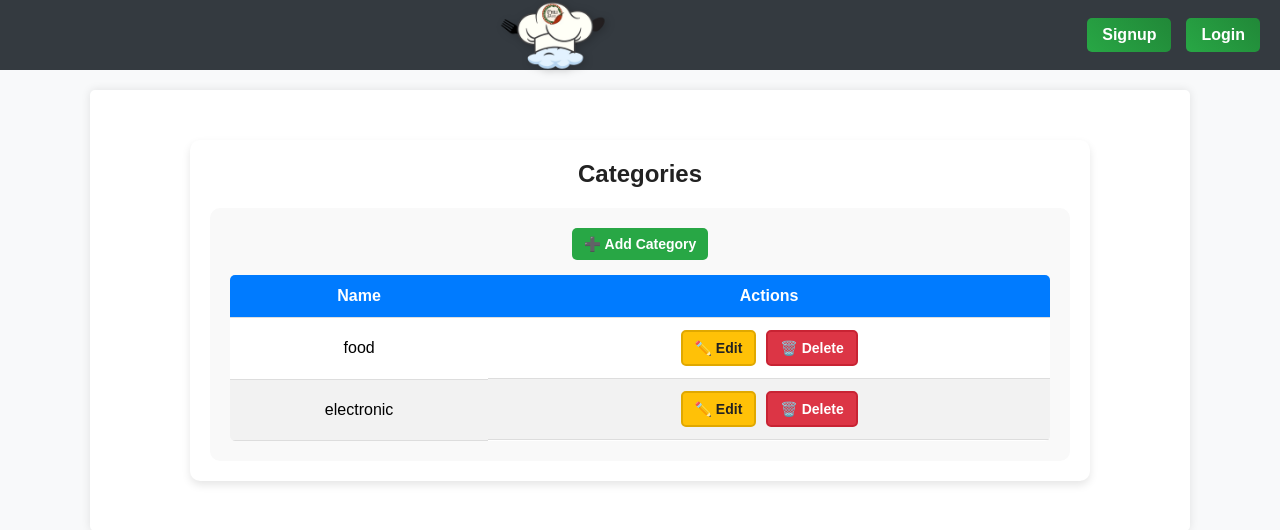
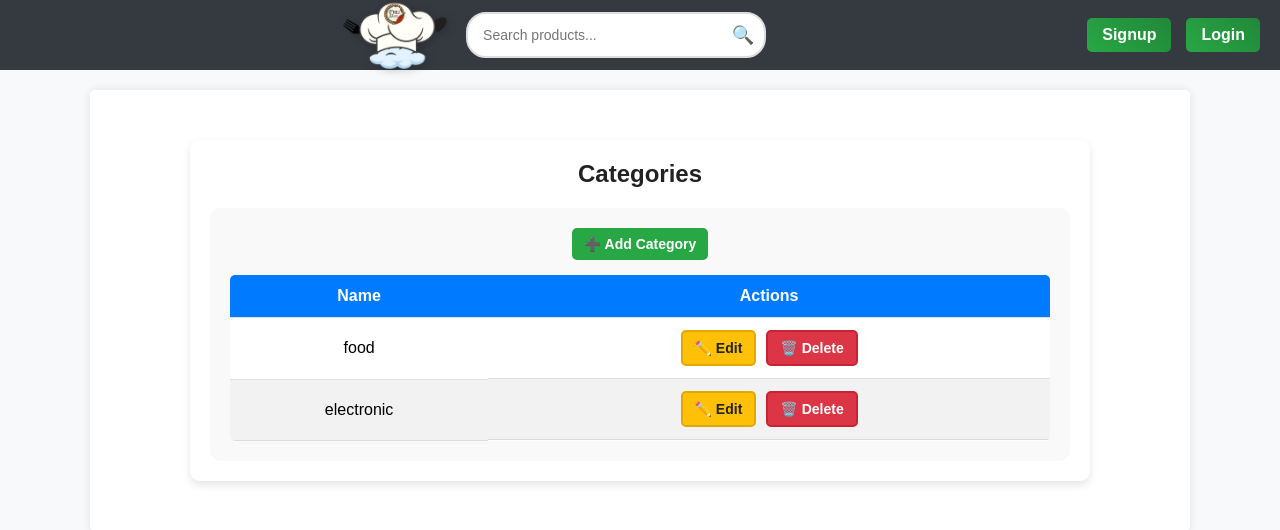
Before and after one commit to Luphonix-Prime/Ecommerce_store, a Django app: page /categories/ in a window 1280 px wide. Shown: the top 530 px of the page. Run offline with Django 5.2, Linux system fonts and the light colour scheme; data comes from the database, SQL or seed files in the repository; both versions use the stored data as it was after the commit.

Commit message:
Add search functionality with results page and enhance search box styling

```diff
--- a/store/static/css/base.css
+++ b/store/static/css/base.css
@@ -58,8 +58,10 @@ body {
     display: flex;
     align-items: center;
     justify-content: center;
-    flex-grow: 1; /* Helps center it properly */
+    flex-grow: 1; /* Ensures proper centering */
+    gap: 15px; /* Spacing between logo and search */
 }
+
 
 .logo-link {
     display: inline-block;
@@ -209,3 +211,51 @@ body {
     box-shadow: 0px 0px 10px rgba(0, 0, 0, 0.1);
     border-radius: 5px;
 }
+
+/* 🔍 Search Box Styling */
+.search-form {
+    display: flex;
+    align-items: center;
+    background: white;
+    border: 2px solid #ddd;
+    border-radius: 20px;
+    padding: 5px;
+    width: 300px; /* Set a proper width */
+    transition: all 0.3s ease-in-out;
+}
+
+.search-form input {
+    border: none;
+    outline: none;
+    padding: 8px 10px;
+    width: 100%;
+    font-size: 14px;
+    border-radius: 20px;
+}
+
+.search-form button {
+    background: none;
+    border: none;
+    cursor: pointer;
+    font-size: 18px;
+    padding: 5px;
+    transition: transform 0.2s ease;
+}
+
+/* Search Button Hover Effect */
+.search-form button:hover {
+    transform: scale(1.1);
+}
+
+/* Search Box Focus Effect */
+.search-form input:focus {
+    border-color: #28a745;
+    box-shadow: 0 0 8px rgba(40, 167, 69, 0.5);
+}
+
+/* Responsive Styling */
+@media (max-width: 768px) {
+    .search-form {
+        width: 200px; /* Smaller width for mobile screens */
+    }
+}
--- a/store/templates/store/base.html
+++ b/store/templates/store/base.html
@@ -21,6 +21,10 @@
             <a href="{% url 'product_list' %}" class="logo-link">
                 <img src="{% static 'images/logo.png' %}" alt="Store Logo" class="logo-img">
             </a>
+            <form method="GET" action="{% url 'search_results' %}" class="search-form">
+                <input type="text" name="q" placeholder="Search products..." required>
+                <button type="submit">🔍</button>
+            </form>
         </div>
 
         <div class="nav-right">
--- a/store/urls.py
+++ b/store/urls.py
@@ -2,7 +2,7 @@ from django.urls import path
 from . import views
 from .views import (
     CustomLoginView, clear_report, delete_user,  product_list, product_detail, add_to_cart,
-    cart_view, checkout, order_success, remove_from_cart, toggle_staff, update_cart,
+    cart_view, checkout, order_success, remove_from_cart, search_results, toggle_staff, update_cart,
     category_list, profile_view, add_product, change_email,
     edit_product, edit_profile, dashboard, delete_product
 )
@@ -53,4 +53,5 @@ urlpatterns = [
     path('update-cart/<int:cart_item_id>/', update_cart, name='update_cart'),
     path('toggle-staff/<int:user_id>/', toggle_staff, name='toggle_staff'),
     path('delete-user/<int:user_id>/', delete_user, name='delete_user'),
+    path('search/', search_results, name='search_results'),
 ]
--- a/store/views.py
+++ b/store/views.py
@@ -339,3 +339,9 @@ def clear_report(request):
         Order.objects.all().delete()  # ⚠️ Deletes all orders!
         messages.success(request, "All orders have been cleared.")
         return redirect('dashboard')
+
+def search_results(request):
+    query = request.GET.get('q', '')
+    products = Product.objects.filter(name__icontains=query) if query else []
+
+    return render(request, 'store/search_results.html', {'query': query, 'products': products})
```
Also changed, not shown: store/templates/store/search_results.html (added, +21 -0 lines), db.sqlite3.
